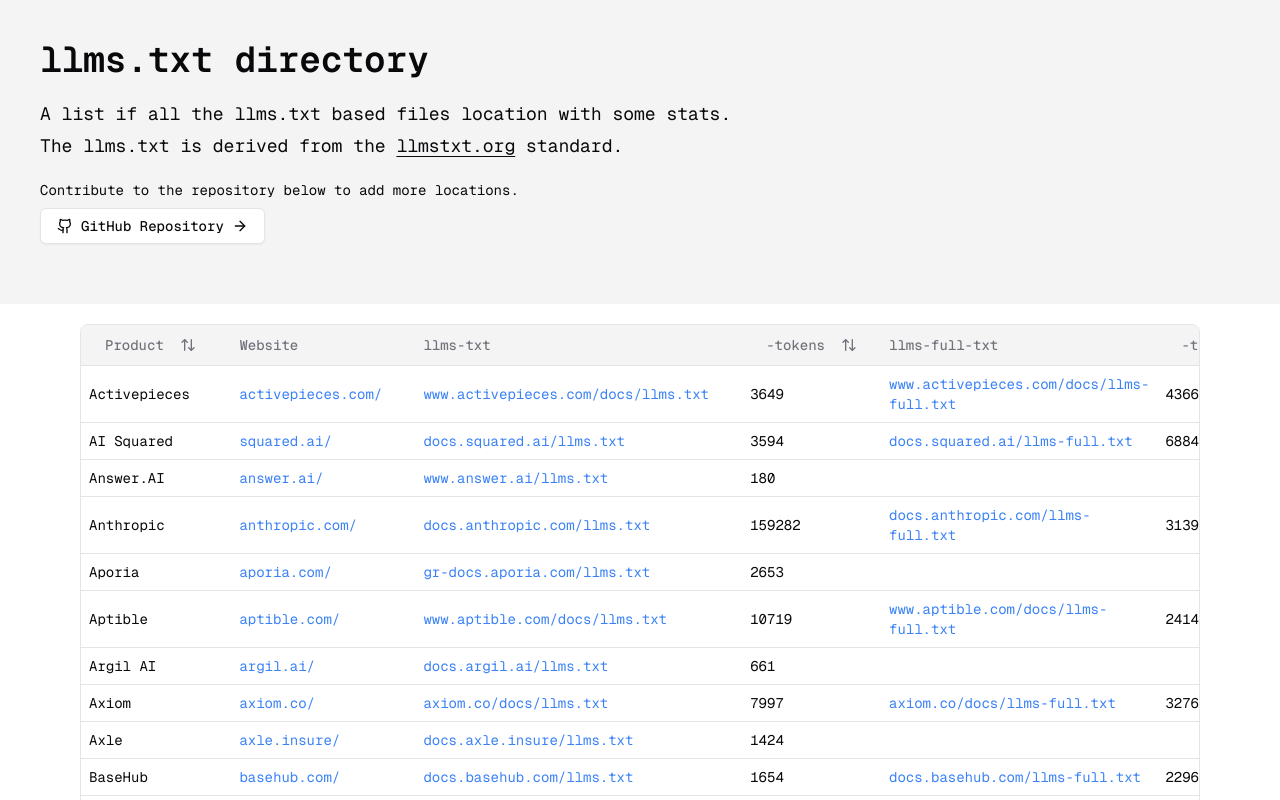
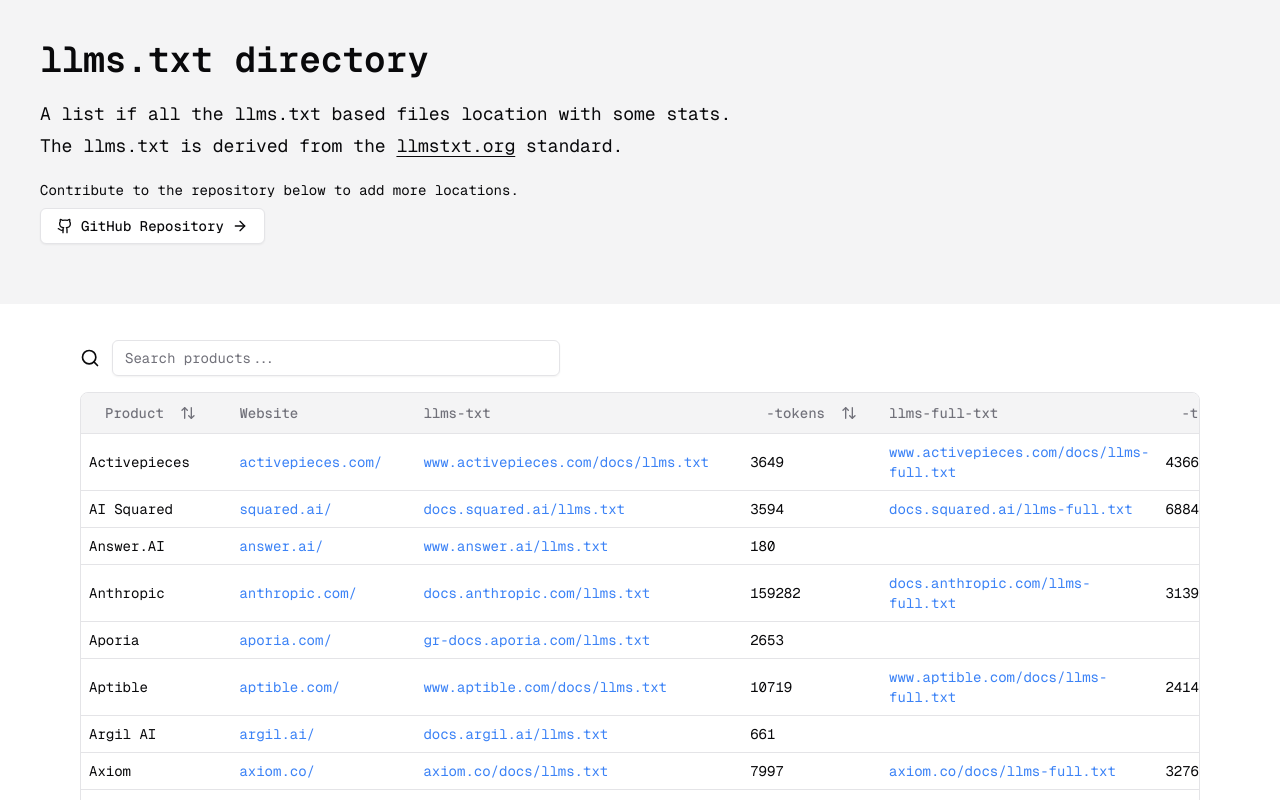
Before and after one commit to stephen-fellow/llmstxt-site, a Next.js app: page / in a window 1280 px wide. Shown: the top 800 px of the page. Built offline with nearby package versions, Linux system fonts and the light colour scheme.

Commit message:
add search

```diff
--- a/components/list-table.tsx
+++ b/components/list-table.tsx
@@ -1,4 +1,5 @@
 import React from "react";
+import { Search } from "lucide-react";
 import {
     Table,
     TableBody,
@@ -10,12 +11,16 @@
 
 import {
     ColumnDef,
+    ColumnFiltersState,
     SortingState,
     flexRender,
     getCoreRowModel,
+    getFilteredRowModel,
     getSortedRowModel,
     useReactTable,
 } from "@tanstack/react-table";
+
+import { Input } from "@/components/ui/input";
 
 interface DataTableProps<TData, TValue> {
     columns: ColumnDef<TData, TValue>[];
@@ -27,20 +32,42 @@
     data,
 }: DataTableProps<TData, TValue>) {
     const [sorting, setSorting] = React.useState<SortingState>([]);
+    const [columnFilters, setColumnFilters] =
+        React.useState<ColumnFiltersState>([]);
     const table = useReactTable({
         data,
         columns,
         getCoreRowModel: getCoreRowModel(),
         onSortingChange: setSorting,
         getSortedRowModel: getSortedRowModel(),
+        onColumnFiltersChange: setColumnFilters,
+        getFilteredRowModel: getFilteredRowModel(),
         state: {
             sorting,
+            columnFilters,
         },
     });
     return (
-        <div className="w-full flex justify-center px-1 sm:px-5 md:px-10 lg:px-20 pt-5">
-            <div className="mx-auto max-w-7xl overflow-x-auto border rounded-lg">
-                <Table>
+        <div className="w-full flex flex-col justify-center px-2 sm:px-5 md:px-10 lg:px-20 pt-5">
+            <div className="mx-auto max-w-7xl w-full flex flex-row items-center justify-start py-4">
+                <Search className="w-5 h-5 mr-3" />
+                <Input
+                    placeholder="Search products..."
+                    value={
+                        (table
+                            .getColumn("product")
+                            ?.getFilterValue() as string) ?? ""
+                    }
+                    onChange={(event) =>
+                        table
+                            .getColumn("product")
+                            ?.setFilterValue(event.target.value)
+                    }
+                    className="max-w-md"
+                />
+            </div>
+            <div className="mx-auto max-w-7xl w-full overflow-x-auto border rounded-lg">
+                <Table className="w-full">
                     <TableHeader className="bg-zinc-100">
                         {table.getHeaderGroups().map((headerGroup) => (
                             <TableRow key={headerGroup.id}>
--- /dev/null
+++ b/components/ui/input.tsx
@@ -0,0 +1,22 @@
+import * as React from "react"
+
+import { cn } from "@/lib/utils"
+
+const Input = React.forwardRef<HTMLInputElement, React.ComponentProps<"input">>(
+  ({ className, type, ...props }, ref) => {
+    return (
+      <input
+        type={type}
+        className={cn(
+          "flex h-9 w-full rounded-md border border-input bg-transparent px-3 py-1 text-base shadow-sm transition-colors file:border-0 file:bg-transparent file:text-sm file:font-medium file:text-foreground placeholder:text-muted-foreground focus-visible:outline-none focus-visible:ring-1 focus-visible:ring-ring disabled:cursor-not-allowed disabled:opacity-50 md:text-sm",
+          className
+        )}
+        ref={ref}
+        {...props}
+      />
+    )
+  }
+)
+Input.displayName = "Input"
+
+export { Input }
```
